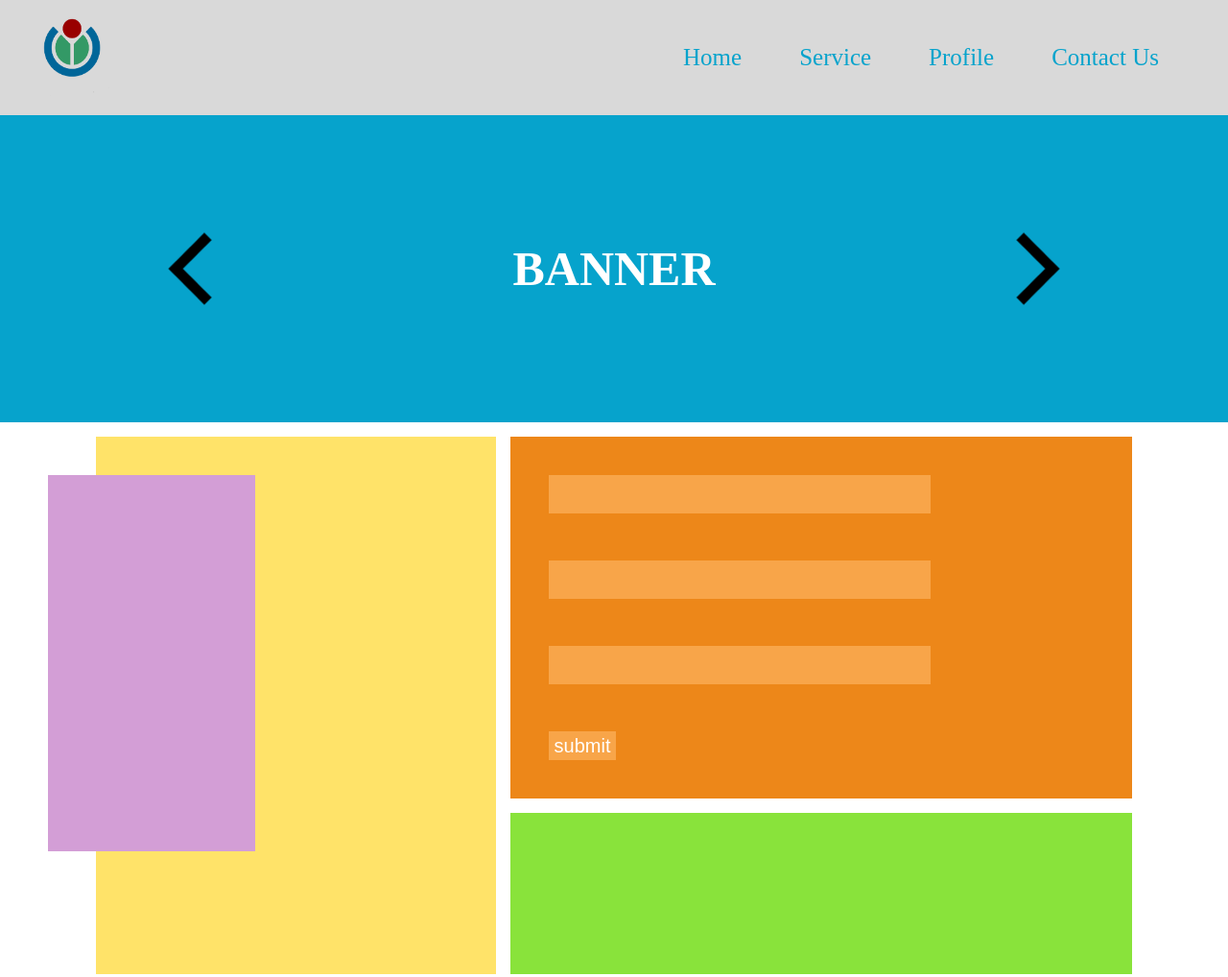
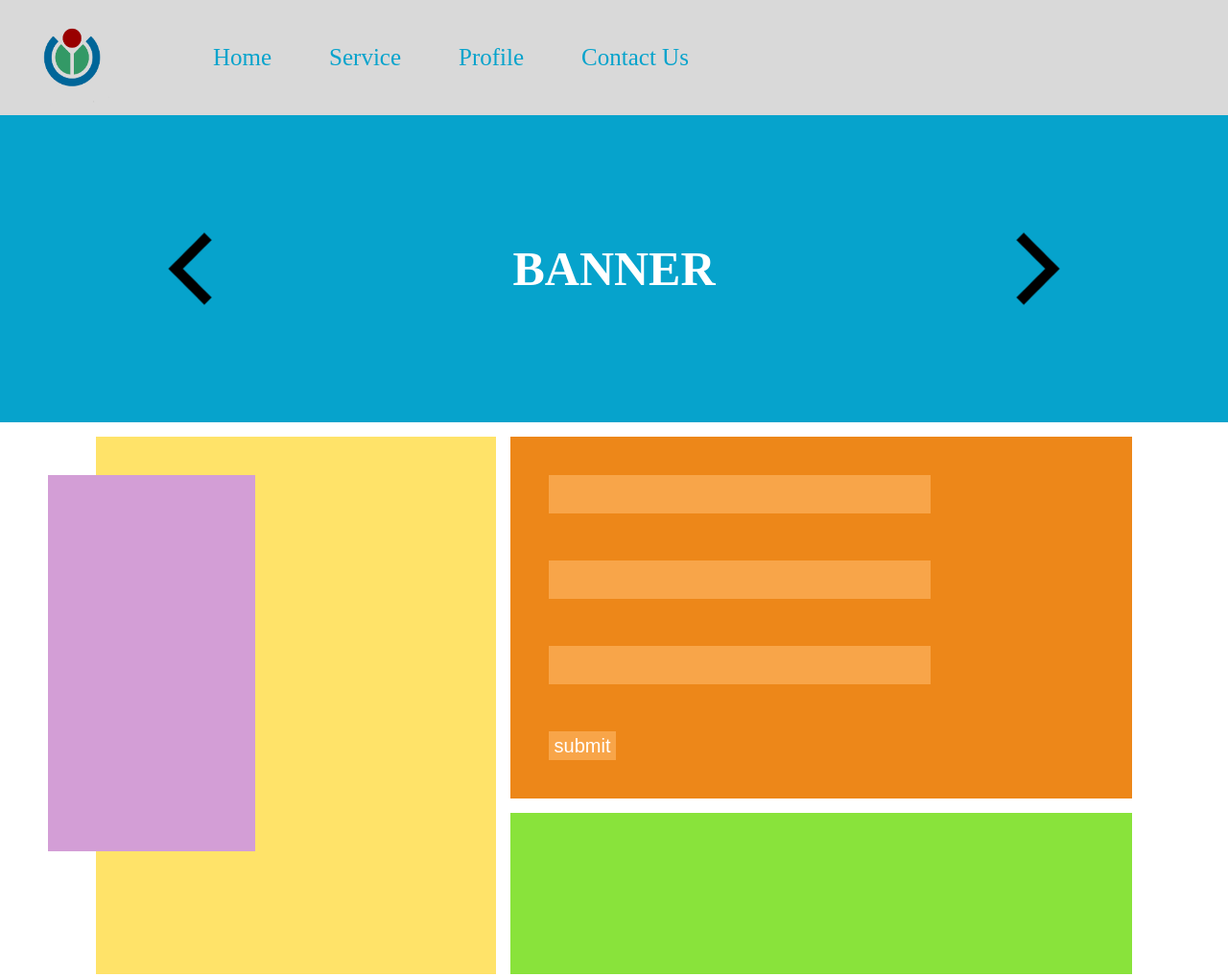
Before and after one commit to saurabhIR/saurabhIR.github.io, a plain HTML site: page Advance CSS/advance1.html in a window 1280 px wide. Shown: the top 1018 px of the page at 96% size. Drawn offline with Linux system fonts and the light colour scheme.

Commit message:
Update advance1.html

```diff
--- a/Advance CSS/advance1.html
+++ b/Advance CSS/advance1.html
@@ -10,8 +10,7 @@
 <body>
 <article>
     <header class="header">
-        <nav>
-        <img src="logo2.png" alt="logo"></nav>
+        <img src="logo2.png" alt="logo">
         <nav class="links">
         <ul class="navlinks">
             <li class="navlink">Home</li>
```
